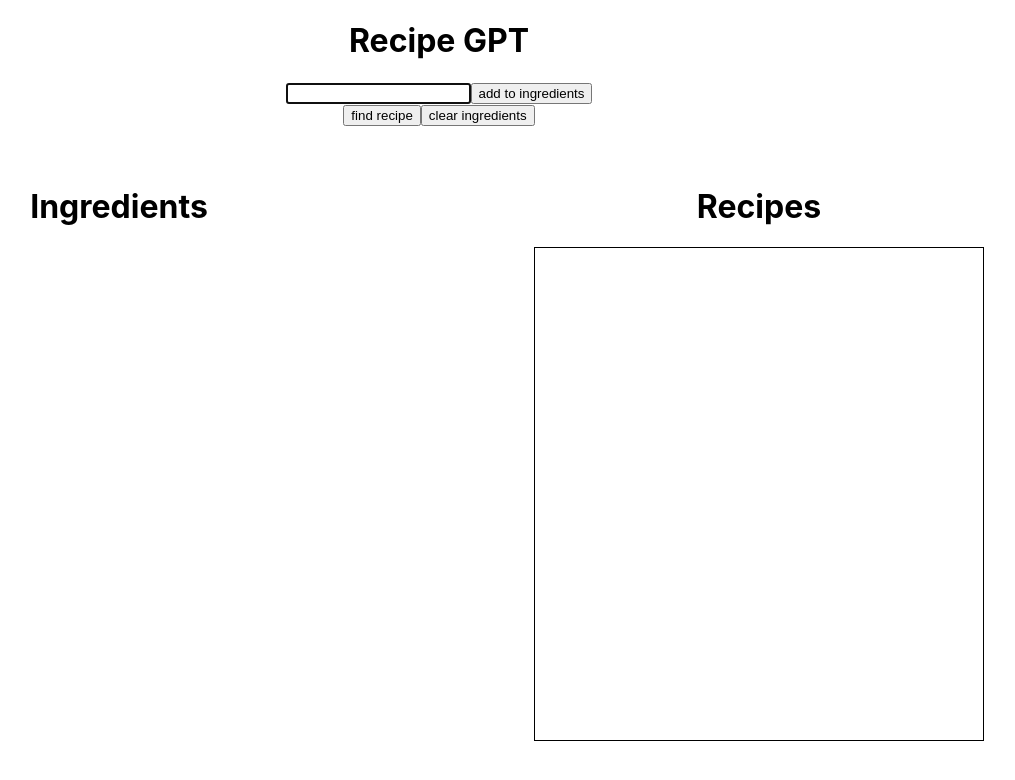
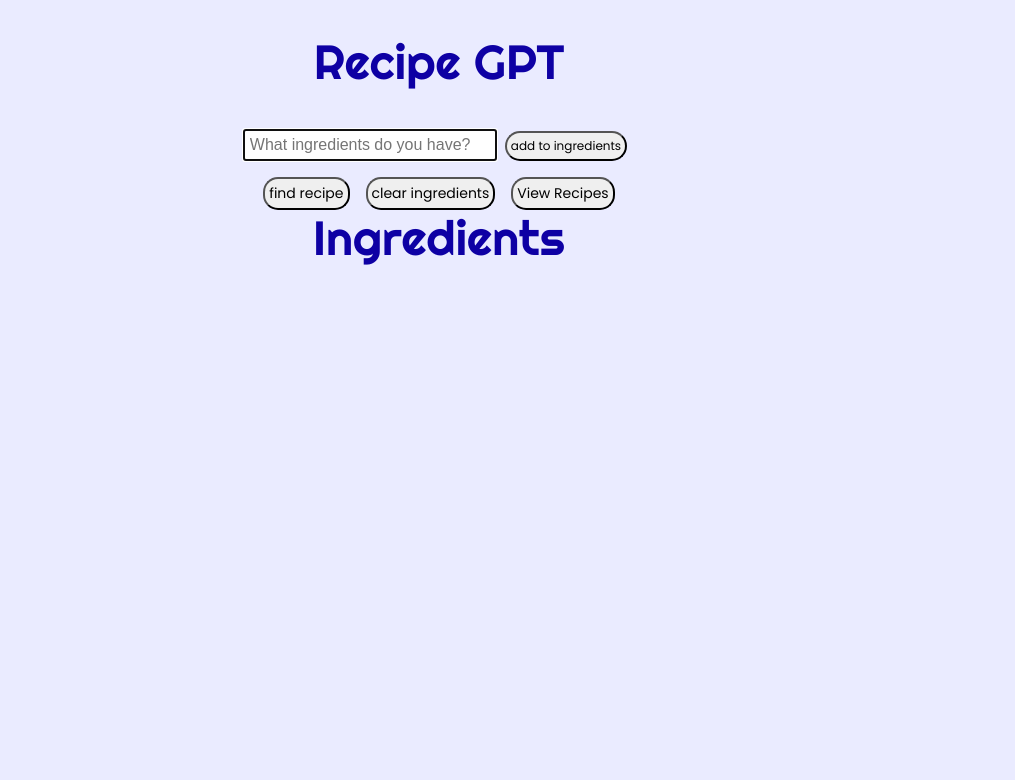
Before and after one commit to dougbostick/recipeGPT, a React (Create React App) app: page / in a window 1280 px wide. Shown: the top 780 px of the page, without its empty margins (201-1216 px from the left). Built offline with nearby package versions, Linux system fonts and the light colour scheme.

Commit message:
added scss and began styling app

```diff
--- a/package.json
+++ b/package.json
@@ -10,6 +10,7 @@
     "react": "^18.2.0",
     "react-dom": "^18.2.0",
     "react-scripts": "5.0.1",
+    "sass": "^1.72.0",
     "web-vitals": "^2.1.4"
   },
   "scripts": {
--- a/public/index.html
+++ b/public/index.html
@@ -3,6 +3,10 @@
   <head>
     <meta charset="utf-8" />
     <link rel="icon" href="%PUBLIC_URL%/favicon.ico" />
+    <link rel="preconnect" href="https://fonts.googleapis.com">
+    <link rel="preconnect" href="https://fonts.gstatic.com" crossorigin>
+    <link href="https://fonts.googleapis.com/css2?family=Righteous&display=swap" rel="stylesheet">
+    <link href="https://fonts.googleapis.com/css2?family=Poppins:ital,wght@0,100;0,200;0,300;0,400;0,500;0,600;0,700;0,800;0,900;1,100;1,200;1,300;1,400;1,500;1,600;1,700;1,800;1,900&family=Roboto:ital,wght@0,100;0,300;0,400;0,500;0,700;0,900;1,100;1,300;1,400;1,500;1,700;1,900&display=swap" rel="stylesheet">
     <meta name="viewport" content="width=device-width, initial-scale=1" />
     <meta name="theme-color" content="#000000" />
     <meta
--- a/src/App.js
+++ b/src/App.js
@@ -1,4 +1,4 @@
-import './App.css';
+import './App.scss';
 import {useState, useEffect} from 'react';
 import axios from 'axios';
 import Recipe from './Recipe/Recipe';
@@ -7,16 +7,15 @@ function App() {
   const [ingredients, setIngedients] = useState([])
   const [gptResponse, setGptResponse] = useState('')
   const [input, setInput] = useState('')
-
+  const [view, setView] = useState(true)
 
 
   const fetchRecipe = async () => {
+    console.log('clicked')
     let ingredientList = ''
-
     for(const item of ingredients){
       ingredientList += (item + ', ')
     }
-
     console.log('LIST', ingredientList)
     try{
       const response = await axios.post('http://localhost:3001/gpt', {
@@ -24,7 +23,7 @@ function App() {
       })
       console.log('axios res', response)
       setGptResponse(response.data)
-
+      setView(false)
     } catch(err){
       console.log(err)
     }
@@ -32,6 +31,10 @@ function App() {
 
   const clearIngredients = () => {
     setIngedients([])
+  }
+
+  const toggleView = () => {
+    setView(!view)
   }
 
 
@@ -48,26 +51,6 @@ function App() {
     )
   })
 
-  // const renderRecipeResponse = gptResponse ? (
-  // <div>
-  //   <h1>{gptResponse.recipe}</h1>
-  //   {visible && <div>
-  //     <h2>Ingredients</h2>
-  //     <ul>
-  //       {gptResponse.ingredients.map((item) => {
-  //         return <li>{item}</li>
-  //       })}
-  //     </ul>
-  //     <h2>Steps</h2>
-  //     <ul>
-  //       {gptResponse.steps.map((step) => {
-  //         return <li>{step}</li>
-  //       })}
-  //     </ul>
-  //   </div>}
-  // </div>
-  // ) : null
-
 
   const renderRecipeResponse = gptResponse.recipes ? gptResponse.recipes.map((recipe) => {
     {console.log(recipe)}
@@ -79,37 +62,39 @@ function App() {
     <div className="App">
       <div className='searchDiv'>
         <h1>Recipe GPT</h1>
-        <div>
+        <div className='inputDiv'>
           <form onSubmit={handleSubmit}>
             <input
             type='input'
             value={input}
             onChange={(e) => setInput(e.target.value)}
             autoFocus={true}
+            placeholder='What ingredients do you have?'
             />
             <button type='submit'>add to ingredients</button>
           </form>
         </div>
-        <button onClick={fetchRecipe}>find recipe</button>
-        <button onClick={clearIngredients}>clear ingredients</button>
+        <div className='buttonDiv'>
+          <button onClick={fetchRecipe}>find recipe</button>
+          <button onClick={clearIngredients}>clear ingredients</button>
+          <button onClick={toggleView}>{view ? 'View Recipes' : 'View Ingredients'}</button>
+        </div>
+
       </div>
 
       <div className='listDiv'>
-        <div className='ingredientsDiv'>
+        {view && <div className='ingredientsDiv'>
           <h1>Ingredients</h1>
           <ul className='ingredientList'>
             {renderIngredients}
           </ul>
-        </div>
-        <div className='recipeDiv'>
+        </div>}
+        {!view && <div className='recipeDiv'>
           <h1>Recipes</h1>
           <div className='gptRes'>
             {renderRecipeResponse}
-
           </div>
-          {/* <ul className='recipeList'>
-          </ul> */}
-        </div>
+        </div>}
       </div>
     </div>
   );
--- a/src/App.css
+++ b/src/App.scss
@@ -1,6 +1,15 @@
+/* font-family: "Poppins", sans-serif; */
+
 .App {
   text-align: center;
   height: 90vh;
+}
+
+h1{
+  font-family: "Righteous", sans-serif;
+  font-weight: 400;
+  font-size: 6vmin;
+  color: #0e00a4;
 }
 
 .searchDiv{
@@ -8,11 +17,13 @@
   height: 20%;
 }
 
+
+
 .listDiv{
   /* border: 1px solid blue; */
   height: 80%;
   display: flex;
-  justify-content: space-around;
+  justify-content: center;
 }
 
 .ingredientsDiv{
@@ -23,14 +34,38 @@
 
 }
 
-/* .ingredientList{
-  border: 1px solid black;
-  width: 70%;
+.inputDiv{
+  // display: flex;
+  // justify-content: center;
+  width: 100%;
+  input{
+    font-size: 2vmin;
+    padding: 5px;
+    width: 30vmin;
+  }
+  button{
+    margin: 1vmin;
+    font-size: 1.5vmin;
+    border-radius: 15px;
+    padding: .5vmin;
+    font-family: "Poppins", sans-serif
+  }
+}
+
+
+.buttonDiv {
   display: flex;
-  flex-direction: column;
-  align-items: center;
-  height: 100%;
-} */
+  justify-content: center;
+  button{
+    margin: 1vmin;
+    font-size: 1.75vmin;
+    border-radius: 15px;
+    padding: .5vmin;
+    font-family: "Poppins", sans-serif;
+  }
+}
+
+
 
 .recipeDiv{
   width: 50%;
@@ -61,10 +96,10 @@
 } */
 
 .gptRes{
-  border: 1px solid black;
+  /* border: 1px solid black; */
   height: 100%;
   width: 70%;
-  overflow: auto;
+  /* overflow: auto; */
 }
 
 /* li{
--- a/src/Recipe/Recipe.js
+++ b/src/Recipe/Recipe.js
@@ -1,5 +1,5 @@
 import {useState} from 'react'
-import './index.css'
+import './index.scss'
 
 export default function Recipe (props) {
     const [visible, setVisible] = useState(false)
@@ -10,12 +10,12 @@ export default function Recipe (props) {
     }
     return (
     <div >
-        Recipe
-        <h1>{recipe}</h1>
+        <h1 className='recipeTitle'>{recipe}</h1>
         {!visible && <h2 onClick={view}>Find out more...</h2>}
         {visible && <h2 onClick={view}>Find out less...</h2>}
 
-        {visible && <div>
+        {visible &&
+        <div className='recipeInfo'>
             <h2>Ingredients</h2>
             <ul>
                 {ingredients.map((item) => {
@@ -23,11 +23,11 @@ export default function Recipe (props) {
                 })}
             </ul>
             <h2>Steps</h2>
-        <ol>
+            <ul className='stepsList'>
                 {steps.map((step) => {
                 return <li>{step}</li>
                 })}
-        </ol>
+            </ul>
         </div>}
 
      </div>
--- /dev/null
+++ b/src/Recipe/index.scss
@@ -0,0 +1,26 @@
+.recipeTitle {
+    font-size: 3vmin;
+}
+
+h2{
+    font-size: 2vmin;
+    font-family: "Poppins", sans-serif
+}
+
+li {
+    font-family: "Poppins", sans-serif;
+    list-style: none;
+
+}
+
+.stepsList{
+    list-style: none;
+}
+
+.recipeInfo {
+    text-align: left;
+}
+
+ul {
+    padding: 0;
+}
--- a/src/index.css
+++ b/src/index.css
@@ -5,6 +5,7 @@ body {
     sans-serif;
   -webkit-font-smoothing: antialiased;
   -moz-osx-font-smoothing: grayscale;
+  background-color: #eaebff;
 }
 
 code {
```
Also changed, not shown: src/Recipe/index.css (deleted), 1 other file (tests, documents, lock files or other folders). Lines whose indentation alone changed are shown as unchanged.
